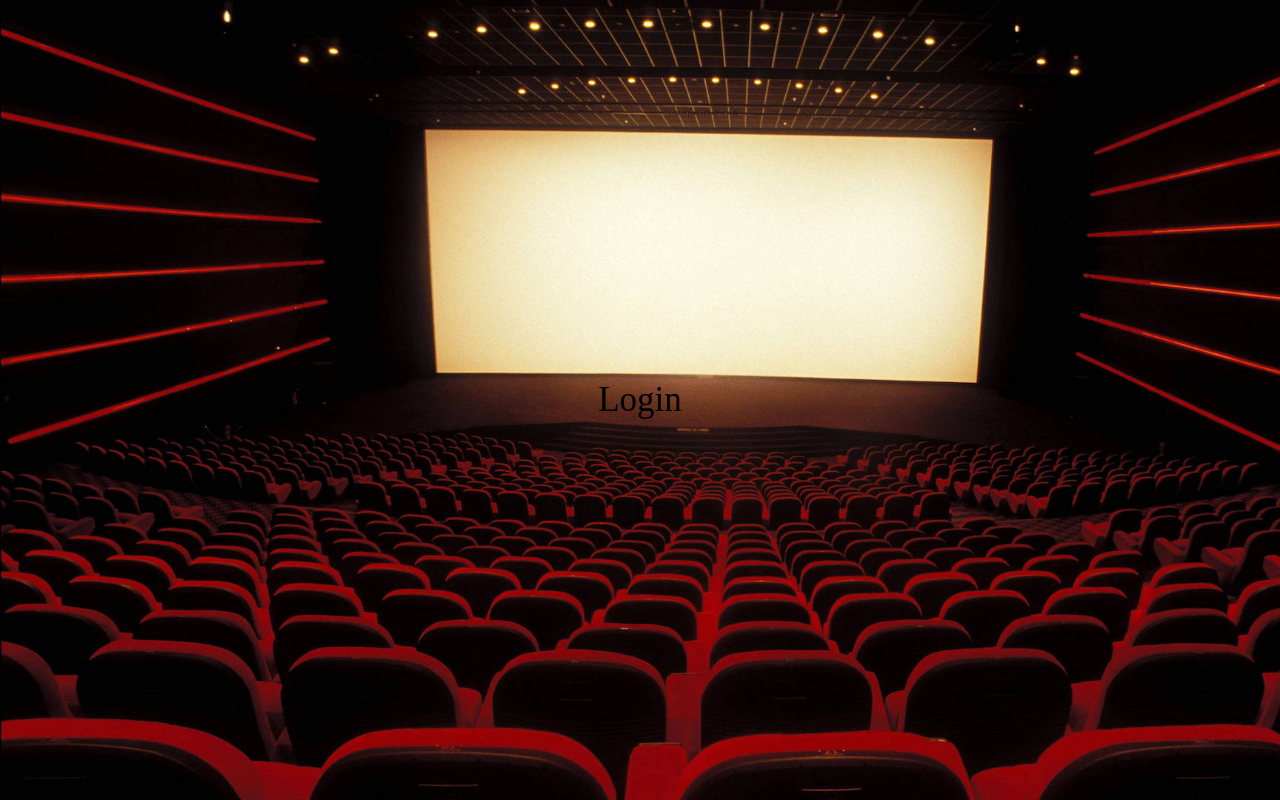
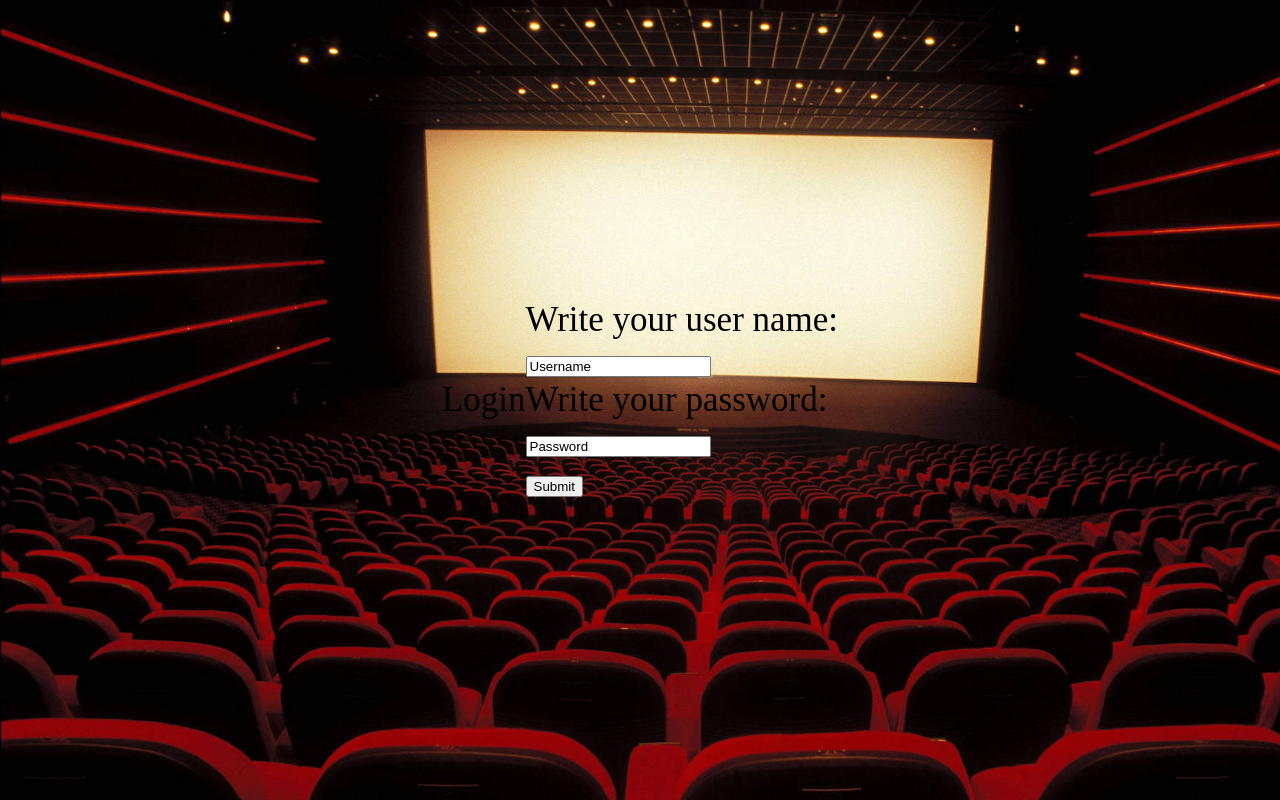
Before and after one commit to MarlonMora23/CineWeb, a website built with Parcel: page index.html in a window 1280 px wide. Built offline with nearby package versions, Linux system fonts and the light colour scheme.

Commit message:
credenciales sin funcionalidad

```diff
--- a/css/Desing.css
+++ b/css/Desing.css
@@ -10,3 +10,7 @@ body{
   font-size: 35px; /*tamaño de letra*/
 
 }
+
+form{
+
+}
--- a/index.html
+++ b/index.html
@@ -12,6 +12,14 @@
 
    <body>
        <p>Login</p>
+
+       <form action="">
+         <label for="fname">Write your user name:</label><br>
+         <input type="text" id="fname" name="fname" value="Username"><br>
+         <label for="lname">Write your password:</label><br>
+         <input type="text" id="lname" name="lname" value="Password"><br>
+         <input type="submit" value="Submit">
+       </form>
    </body>
 
 </html>
```
